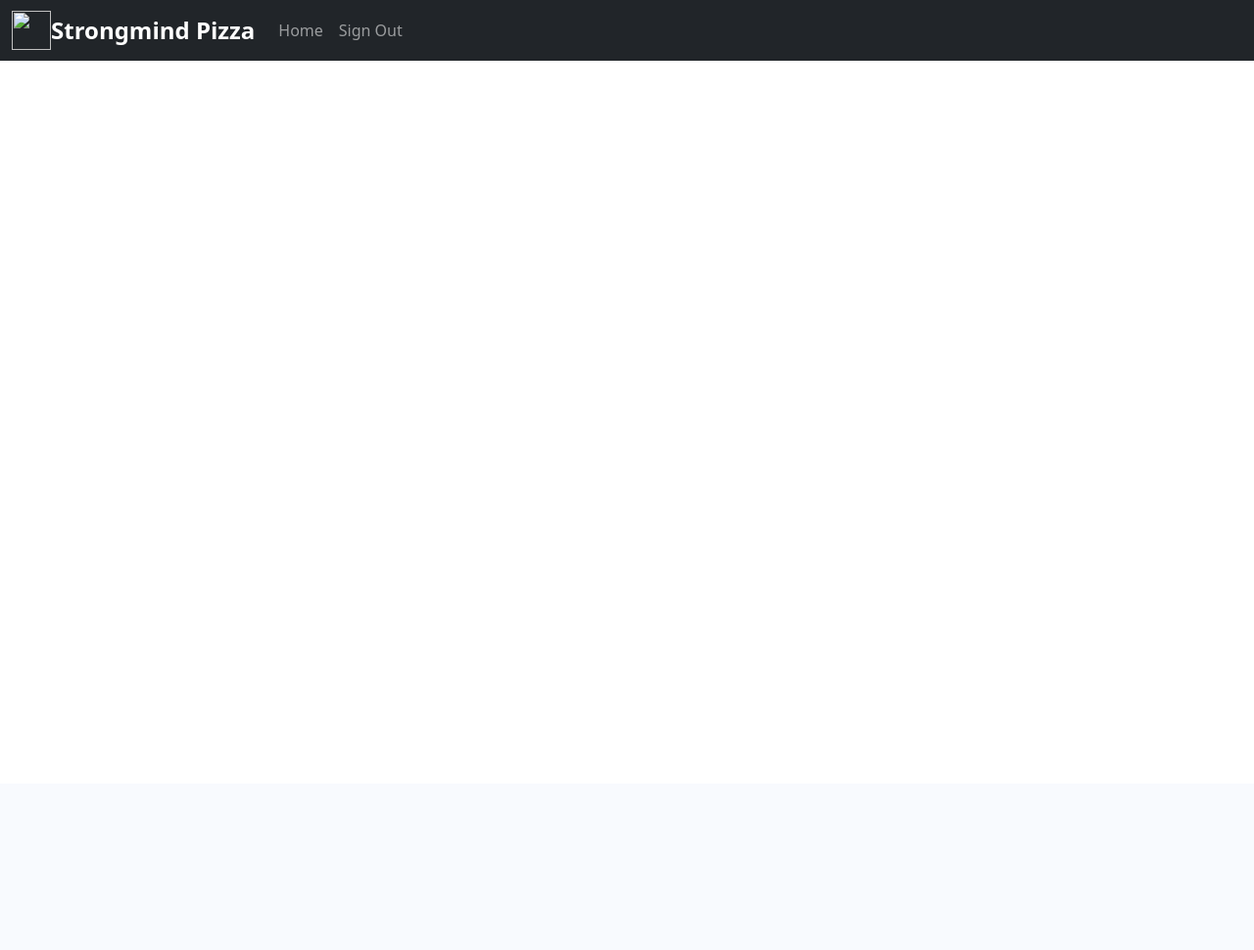
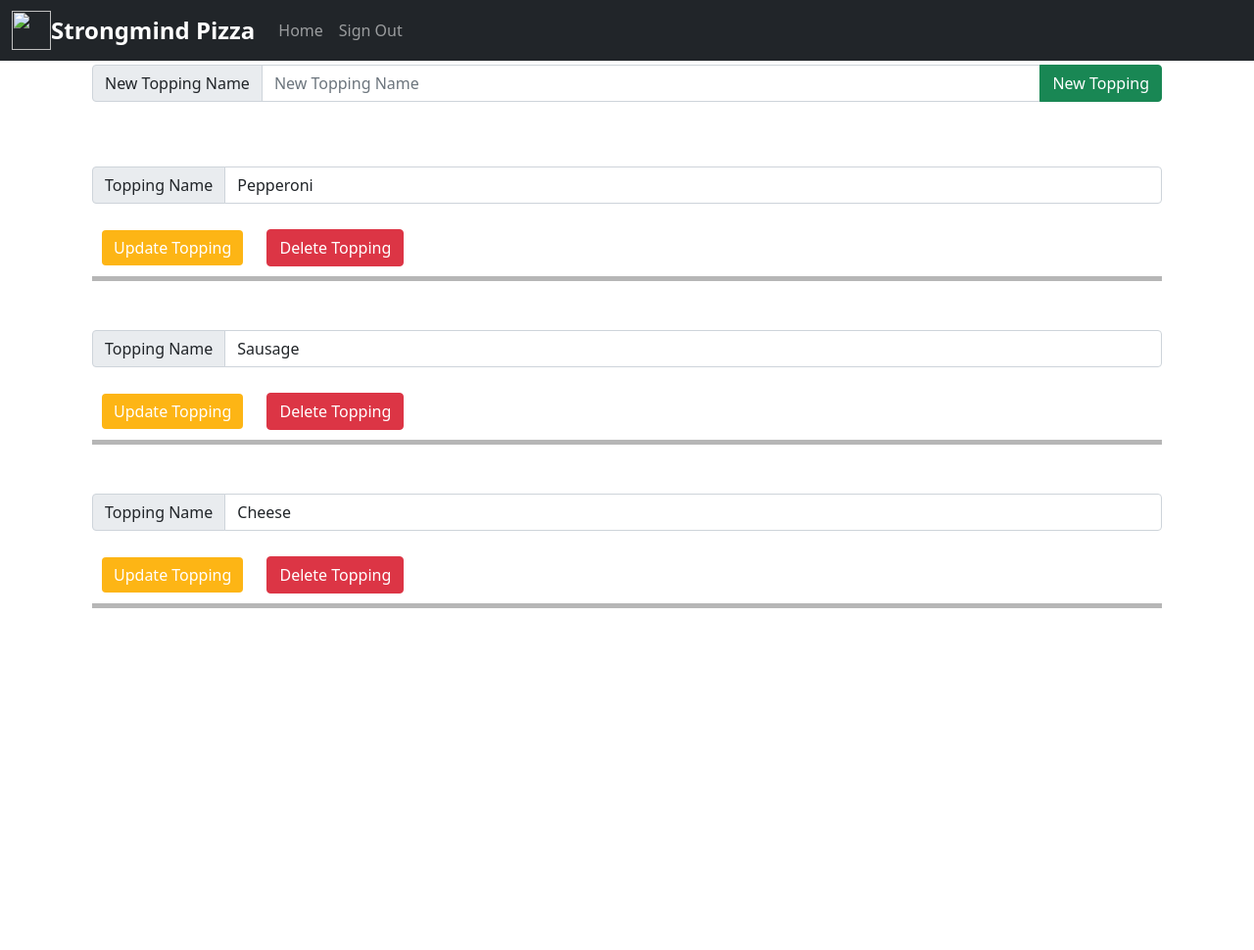
Before and after one commit to jkelepolo/Strongmind-Technical-Pizza, a Django app: page /pizza/toppings/ in a window 1280 px wide. Shown: the whole page at 98% size. Before the commit the page ends 62 px from the top, so only its background shows below. Run offline with Django 4.2, Linux system fonts and the light colour scheme; a user stored in the database is signed in; data comes from the database, SQL or seed files in the repository; both versions use the stored data as it was after the commit; some libraries are stand-ins or nearby versions.

Commit message:
App Pages Finished

```diff
--- a/strongmind_pizza_app/strongmind_pizza_app/pizza/urls.py
+++ b/strongmind_pizza_app/strongmind_pizza_app/pizza/urls.py
@@ -10,10 +10,17 @@
 urlpatterns = [
    # Pages
    path("build/", vPizzaBuild, name="pizza"),
-   path("toppings/", TemplateView.as_view(template_name="pizza/toppings.html"), name="pizza"),
+   path("toppings/", vToppings, name="pizza"),
 
    #API Calls
+
+   # Pizza API
    path("api/updatepizza/", apiUpdatePizza, name="updatepizza"),
    path("api/deletepizza/", apiDeletePizza, name="deleteizza"),
    path("api/newpizza/", apiNewPizza, name="newpizza"),
+
+   # Topping API
+   path("api/updatetopping/", apiUpdateTopping, name="updatetopping"),
+   path("api/deletetopping/", apiDeleteTopping, name="deletetopping"),
+   path("api/newtopping/", apiNewTopping, name="newtopping"),
 ]
--- a/strongmind_pizza_app/strongmind_pizza_app/pizza/views.py
+++ b/strongmind_pizza_app/strongmind_pizza_app/pizza/views.py
@@ -8,7 +8,7 @@
 # VIEWS
 
 
-@permission_required(perm=["pizza.masterpizzas.can_change_masterpizzas","pizza.masterpizzas.can_change_pizzacomponents"], login_url="/")
+@permission_required(perm=["pizza.change_masterpizzas","pizza.change_pizzacomponents"], login_url="/")
 def vPizzaBuild(request):
     all_toppings = Mastertoppings.objects.all().values()
     all_pizzas = Masterpizzas.objects.all().values()
@@ -29,23 +29,32 @@
     context = {
         "pizzas": complete_pizzas[::-1],
         "components":pizza_components,
-        "toppings":all_toppings,
+        "toppings":all_toppings[::-1],
     }
     return render(request, "pizza/pizza.html", context)
 
+@permission_required(perm=["pizza.change_mastertoppings"], login_url="/")
+def vToppings(request):
+    all_toppings = Mastertoppings.objects.all().values()
+
+    context = {
+        "toppings": all_toppings[::-1],
+    }
+    return render(request, "pizza/toppings.html", context)
 
 # API Functions
 
 # Pizza API
-@permission_required(perm=["pizza.masterpizzas.can_change_masterpizzas","pizza.masterpizzas.can_change_pizzacomponents"], login_url="/")
+@permission_required(perm=["pizza.change_masterpizzas","pizza.change_pizzacomponents"], login_url="/")
 def apiUpdatePizza(request):
     if request.method == "POST":
         data = {key:val for key,val in request.POST.items()}
-        print(data)
+
 
         if "checkbox_groups" in data:
             data["checkbox_groups"] = json.loads(data["checkbox_groups"])
 
+        print(data)
 
         if "masterpizzaname" in data:
             if data["masterpizzaname"].strip() == "":
@@ -78,7 +87,7 @@
 
     return JsonResponse({}, status=200)
 
-@permission_required(perm=["pizza.masterpizzas.can_change_masterpizzas","pizza.masterpizzas.can_change_pizzacomponents"], login_url="/")
+@permission_required(perm=["pizza.change_masterpizzas","pizza.change_pizzacomponents"], login_url="/")
 def apiDeletePizza(request):
     if request.method == "POST":
         data = {key:val for key,val in request.POST.items()}
@@ -87,7 +96,7 @@
         Pizzacomponents.objects.filter(masterpizzaid=data["masterpizzaid"]).delete()
     return JsonResponse({"refresh":""}, status=200)
 
-@permission_required(perm=["pizza.masterpizzas.can_change_masterpizzas","pizza.masterpizzas.can_change_pizzacomponents"], login_url="/")
+@permission_required(perm=["pizza.change_masterpizzas","pizza.change_pizzacomponents"], login_url="/")
 def apiNewPizza(request):
     if request.method == "POST":
         data = {key:val for key,val in request.POST.items()}
@@ -105,3 +114,51 @@
             NewPizza.save()
 
     return JsonResponse({"refresh":""}, status=200)
+
+
+# Topping API
+
+@permission_required(perm=["pizza.change_mastertoppings"], login_url="/")
+def apiUpdateTopping(request):
+
+    if request.method == "POST":
+        data = {key:val for key,val in request.POST.items()}
+
+        if data["mastertoppingname"].strip() == "":
+            return JsonResponse({"toast":["danger", "Name cannot be empty!"]}, status=200)
+
+        for topping in Mastertoppings.objects.all().values():
+            if data["mastertoppingname"].lower().strip() == topping["mastertoppingname"].lower().strip() and str(data["mastertoppingid"]) != str(topping["mastertoppingid"]):
+                return JsonResponse({"toast":["danger", "No duplicate names allowed!"]}, status=200)
+
+    Mastertoppings.objects.filter(mastertoppingid=data["mastertoppingid"]).update(mastertoppingname=data["mastertoppingname"].strip())
+
+    return JsonResponse({}, status=200)
+
+@permission_required(perm=["pizza.change_mastertoppings"], login_url="/")
+def apiNewTopping(request):
+
+    if request.method == "POST":
+        data = {key:val for key,val in request.POST.items()}
+
+        if data["mastertoppingname"].strip() == "":
+            return JsonResponse({"toast":["danger", "Name cannot be empty!"]}, status=200)
+
+        for topping in Mastertoppings.objects.all().values():
+            if data["mastertoppingname"].lower().strip() == topping["mastertoppingname"].lower().strip():
+                return JsonResponse({"toast":["danger", "No duplicate names allowed!"]}, status=200)
+
+        NewTopping = Mastertoppings(mastertoppingname=data["mastertoppingname"].strip())
+        NewTopping.save()
+
+    return JsonResponse({"refresh":""}, status=200)
+
+@permission_required(perm=["pizza.change_mastertoppings"], login_url="/")
+def apiDeleteTopping(request):
+
+    if request.method == "POST":
+        data = {key:val for key,val in request.POST.items()}
+        Mastertoppings.objects.filter(mastertoppingid=data["mastertoppingid"]).delete()
+        Pizzacomponents.objects.filter(masterpizzaid=data["mastertoppingid"]).delete()
+
+    return JsonResponse({"refresh":""}, status=200)
--- a/strongmind_pizza_app/strongmind_pizza_app/templates/pizza/pizza.html
+++ b/strongmind_pizza_app/strongmind_pizza_app/templates/pizza/pizza.html
@@ -11,13 +11,13 @@
 
             <span class="input-group-text" id="basic-addon1">New Pizza Name</span>
             <input type="text" name="masterpizzaname" class="form-control" placeholder="New Pizza Name" aria-label="PizzaName" aria-describedby="basic-addon1" required>
-            <button type="button" onclick="APICall(apirequest='/pizza/api/newpizza/', this.form, 'Are you sure you want to create a new pizza?');" name="deletepizza" class="btn btn-success" role="button">New Pizza</button>
+            <button type="button" onclick="APICall(apirequest='/pizza/api/newpizza/', this.form, 'Are you sure you want to create a new pizza?');" name="newpizza" class="btn btn-success" role="button">New Pizza</button>
 
         </div>
 
     </form>
 
-    <div id="id_pizza_container" style="overflow: auto; height:900px; width:auto;">
+    <div id="id_pizza_container" style="overflow: auto; height:850px; width:auto;">
 
         {% for pizza in pizzas %}
 
--- a/strongmind_pizza_app/strongmind_pizza_app/templates/pizza/toppings.html
+++ b/strongmind_pizza_app/strongmind_pizza_app/templates/pizza/toppings.html
@@ -5,6 +5,46 @@
 {% block content %}
 
 <div class="container">
+    <form class="form text-center" method="post" action="/pizza/api/newtopping/">
+        {% csrf_token %}
+        <div class="input-group mb-3">
+
+            <span class="input-group-text" id="basic-addon1">New Topping Name</span>
+            <input type="text" name="mastertoppingname" class="form-control" placeholder="New Topping Name" aria-label="Topping" aria-describedby="basic-addon1" required>
+            <button type="button" onclick="APICall(apirequest='/pizza/api/newtopping/', this.form, 'Are you sure you want to create a new topping?');" name="newtopping" class="btn btn-success" role="button">New Topping</button>
+
+        </div>
+
+    </form>
+
+    <div id="id_topping_container" style="overflow: auto; height:850px; width:auto;">
+
+        {% for topping in toppings %}
+
+
+            <div id="id_{{topping.mastertoppingname}}" name="topping_{{topping.mastertoppingname}}" style=" margin-top:50px; border-bottom: 5px solid rgb(182, 182, 182);">
+
+                <form id="toppingform_{{topping.mastertoppingid}}" class="form-inline" method="post" action="/pizza/api/updatetopping/">
+                    {% csrf_token %}
+                    <input type="hidden" name="mastertoppingid" value="{{topping.mastertoppingid}}">
+                    <div class="input-group mb-3">
+                        <span class="input-group-text" id="basic-addon1">Topping Name</span>
+                        <input type="text" value="{{topping.mastertoppingname}}" name="mastertoppingname" class="form-control" placeholder="Topping Name" aria-label="ToppingName" aria-describedby="basic-addon1">
+                    </div>
+
+                    <div class="d-table-cell">
+                        <button style="margin:10px;" type="button" onclick="APICall(apirequest='/pizza/api/updatetopping/', this.form);" name="updatetopping" class="btn btn-primary" role="button">Update Topping</button>
+                        <button style="margin:10px;" type="button" onclick="APICall(apirequest='/pizza/api/deletetopping/', this.form, 'Are you sure you want to delete this topping?');" name="deletetopping" class="btn btn-danger" role="button">Delete Topping</button>
+                    </div>
+
+
+                </form>
+
+            </div>
+
+        {% endfor %}
+
+    </div>
 
 </div>
 
```
Also changed, not shown: strongmind_pizza_app/strongmind.sqlite3.
